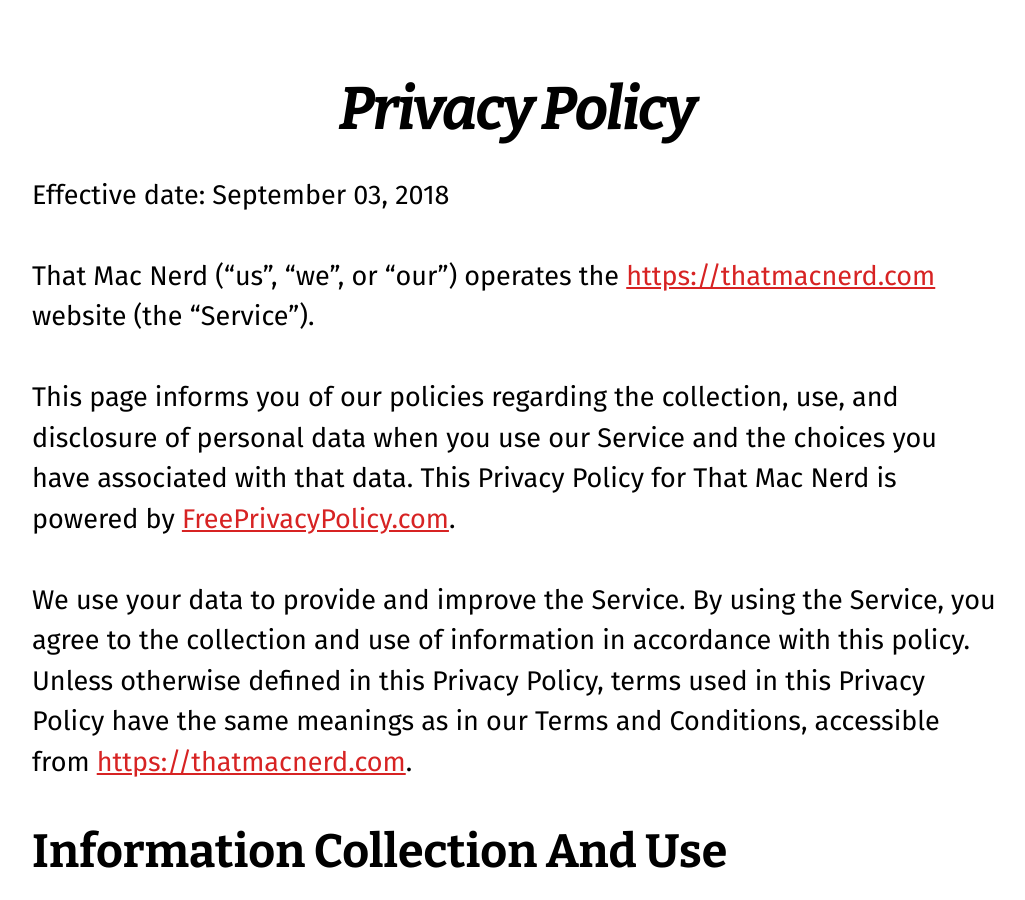
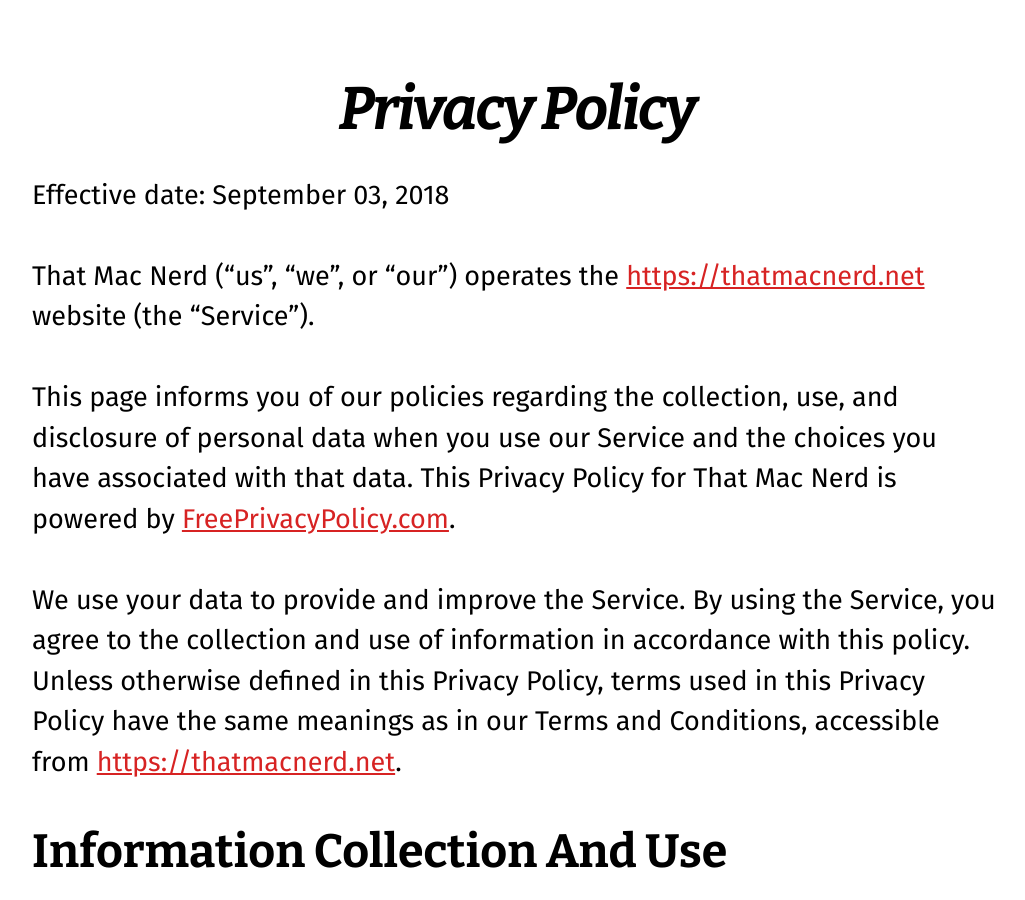
Before and after one commit to bryanbraun/tiffany.blog, a Jekyll site: the page built from privacy-policy.md, in a window 1280 px wide and 900 px high, scrolled down 457 px. Shown: the whole window, without its empty margins (123-1148 px from the left). Built offline with Jekyll 4.4.1, drawn with Linux system fonts in a browser that asks for light colours; nearby versions of some CDN libraries; some of the changed lines change nothing that is shown.

Commit message:
Update privacy policy

```diff
--- a/privacy-policy.md
+++ b/privacy-policy.md
@@ -7,11 +7,11 @@
 ---
 Effective date: September 03, 2018
 
-That Mac Nerd ("us", "we", or "our") operates the [https://thatmacnerd.com](https://thatmacnerd.com) website (the "Service").
+That Mac Nerd ("us", "we", or "our") operates the [https://thatmacnerd.net](https://thatmacnerd.net) website (the "Service").
 
 This page informs you of our policies regarding the collection, use, and disclosure of personal data when you use our Service and the choices you have associated with that data. This Privacy Policy for That Mac Nerd is powered by [FreePrivacyPolicy.com](https://www.freeprivacypolicy.com/free-privacy-policy-generator.php).
 
-We use your data to provide and improve the Service. By using the Service, you agree to the collection and use of information in accordance with this policy. Unless otherwise defined in this Privacy Policy, terms used in this Privacy Policy have the same meanings as in our Terms and Conditions, accessible from [https://thatmacnerd.com](https://thatmacnerd.com).
+We use your data to provide and improve the Service. By using the Service, you agree to the collection and use of information in accordance with this policy. Unless otherwise defined in this Privacy Policy, terms used in this Privacy Policy have the same meanings as in our Terms and Conditions, accessible from [https://thatmacnerd.net](https://thatmacnerd.net).
 
 Information Collection And Use
 ------------------------------
```
Also changed, not shown: IMG_3245.jpg (added), 1 other file.
